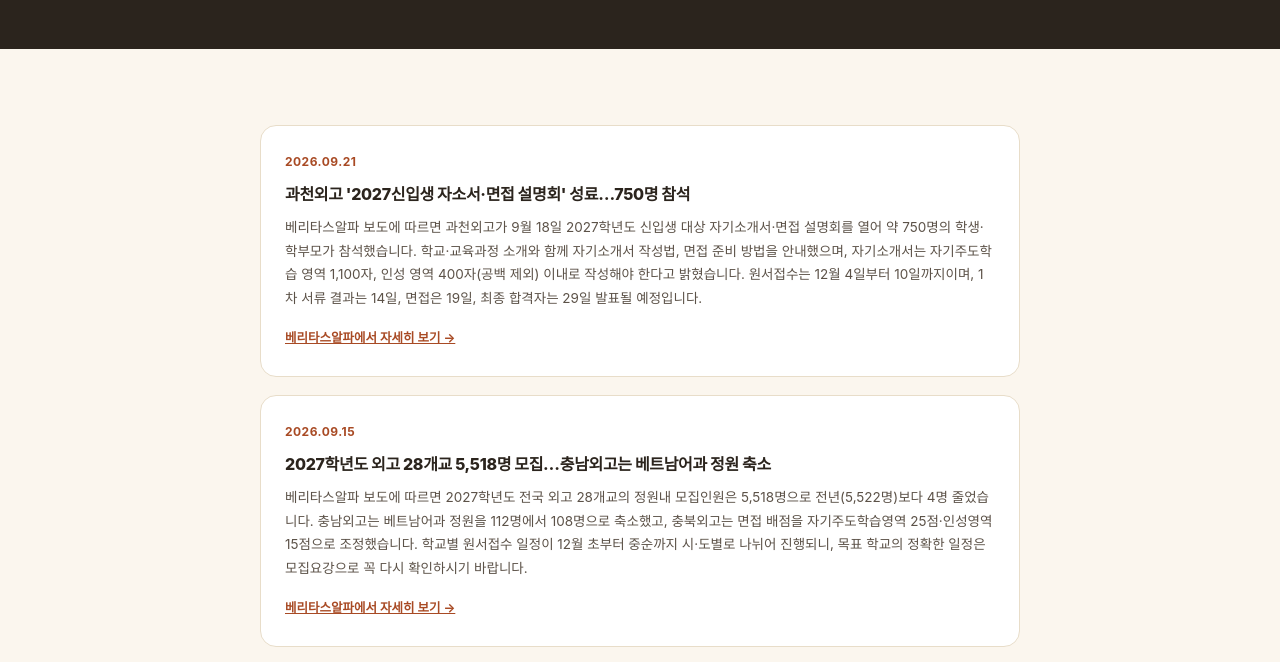
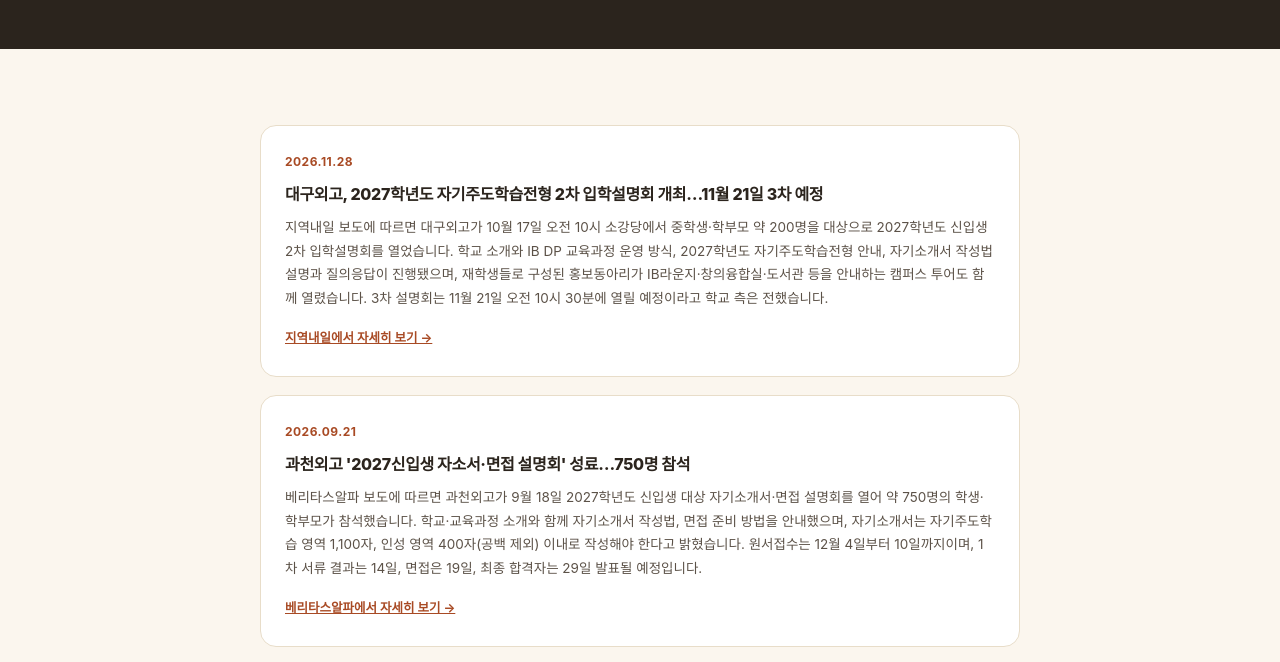
Before and after one commit to hasa080525-ctrl/high-score, a plain HTML site: page news.html in a window 1280 px wide. Shown: the part 263-925 px from the top of the page. Drawn offline with Linux system fonts and the light colour scheme; a web font is replaced by a local one.

Commit message:
뉴스: 대구외고 2027학년도 자기주도학습전형 입학설명회 추가
Co-Authored-By: Claude Sonnet 5 <noreply@anthropic.com>

```diff
--- a/news.html
+++ b/news.html
@@ -85,6 +85,12 @@
   <div class="wrap">
     <div class="news-grid">
       <div class="news-card">
+        <div class="news-date">2026.11.28</div>
+        <h3>대구외고, 2027학년도 자기주도학습전형 2차 입학설명회 개최…11월 21일 3차 예정</h3>
+        <p>지역내일 보도에 따르면 대구외고가 10월 17일 오전 10시 소강당에서 중학생·학부모 약 200명을 대상으로 2027학년도 신입생 2차 입학설명회를 열었습니다. 학교 소개와 IB DP 교육과정 운영 방식, 2027학년도 자기주도학습전형 안내, 자기소개서 작성법 설명과 질의응답이 진행됐으며, 재학생들로 구성된 홍보동아리가 IB라운지·창의융합실·도서관 등을 안내하는 캠퍼스 투어도 함께 열렸습니다. 3차 설명회는 11월 21일 오전 10시 30분에 열릴 예정이라고 학교 측은 전했습니다.</p>
+        <a href="https://www.localnaeil.com/News/View/654912" target="_blank" rel="noopener">지역내일에서 자세히 보기 →</a>
+      </div>
+      <div class="news-card">
         <div class="news-date">2026.09.21</div>
         <h3>과천외고 '2027신입생 자소서·면접 설명회' 성료…750명 참석</h3>
         <p>베리타스알파 보도에 따르면 과천외고가 9월 18일 2027학년도 신입생 대상 자기소개서·면접 설명회를 열어 약 750명의 학생·학부모가 참석했습니다. 학교·교육과정 소개와 함께 자기소개서 작성법, 면접 준비 방법을 안내했으며, 자기소개서는 자기주도학습 영역 1,100자, 인성 영역 400자(공백 제외) 이내로 작성해야 한다고 밝혔습니다. 원서접수는 12월 4일부터 10일까지이며, 1차 서류 결과는 14일, 면접은 19일, 최종 합격자는 29일 발표될 예정입니다.</p>
--- a/sitemap.xml
+++ b/sitemap.xml
@@ -32,7 +32,7 @@
   </url>
   <url>
     <loc>https://high-score.co.kr/news.html</loc>
-    <lastmod>2026-11-27</lastmod>
+    <lastmod>2026-11-28</lastmod>
     <changefreq>weekly</changefreq>
     <priority>0.7</priority>
   </url>
```
